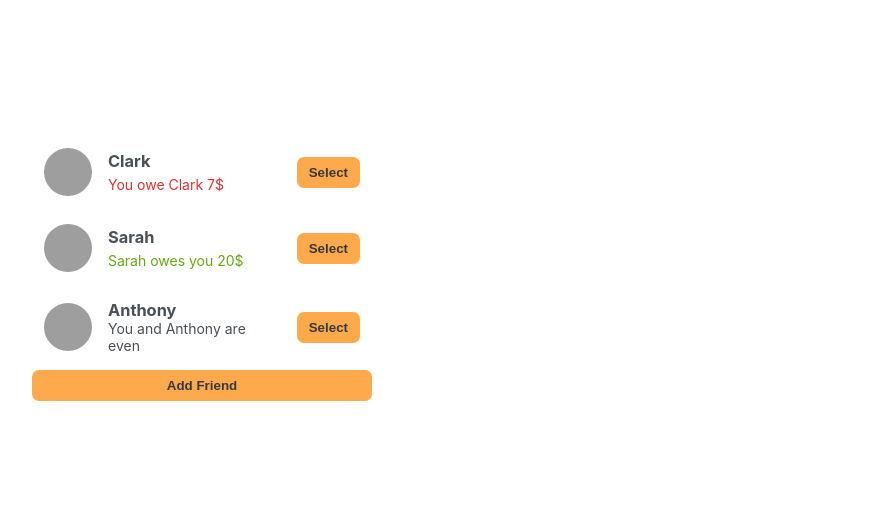
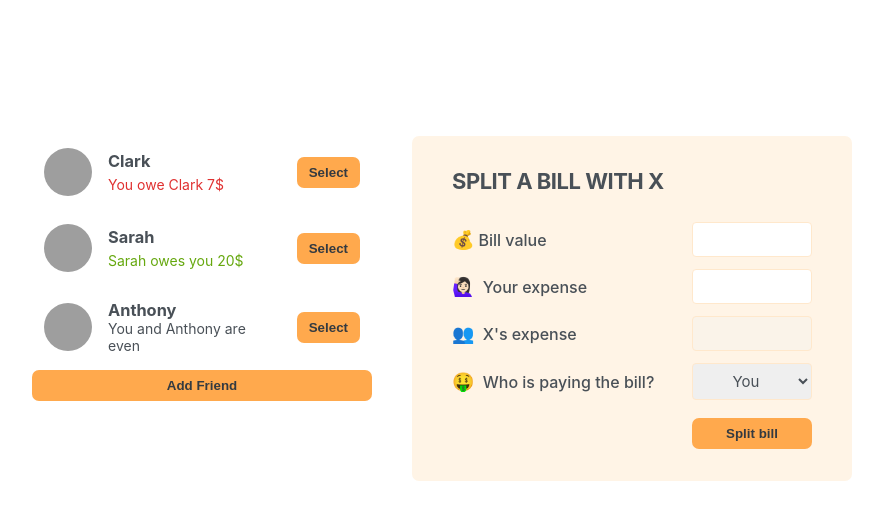
Before and after one commit to Tala-cmd/react-eat-n-split, a React (Vite) app: page / in a window 1280 px wide. Shown: the top 520 px of the page, without its empty margins (198-1081 px from the left). Built offline with nearby package versions, Linux system fonts and the light colour scheme; grey boxes are pictures that could not be loaded.

Commit message:
Building static app, form-2

```diff
--- a/src/components/App.jsx
+++ b/src/components/App.jsx
@@ -30,9 +30,9 @@
     <div className='app'>
       <div className='sidebar'>
         <FriendsList data={initialFriends} />
+        {/* <FormAddFriend />
+        <Button>Add Friend</Button> */}
       </div>
-
-      {/* <FormAddFriend /> */}
       <FormSplitBill />
     </div>
   )
--- a/src/components/FormSplitBill.jsx
+++ b/src/components/FormSplitBill.jsx
@@ -1,8 +1,29 @@
 import React from 'react'
+import Button from './Button'
 
 function FormSplitBill() {
   return (
-    <div></div>
+    <form className='form-split-bill'>
+      <h2>Split a bill with X</h2>
+
+      <label>💰Bill value</label>
+      <input type='text'></input>
+
+      <label>🙋🏻‍♀️ Your expense</label>
+      <input type='text'></input>
+
+      <label>👥 X's expense</label>
+      <input type='text' disabled></input>
+
+      <label>🤑 Who is paying the bill?</label>
+      <select>
+        <option value='user'>You</option>
+        <option value='friend'>X</option>
+      </select>
+      <Button >Split bill</Button>
+
+
+    </form>
   )
 }
 
```
